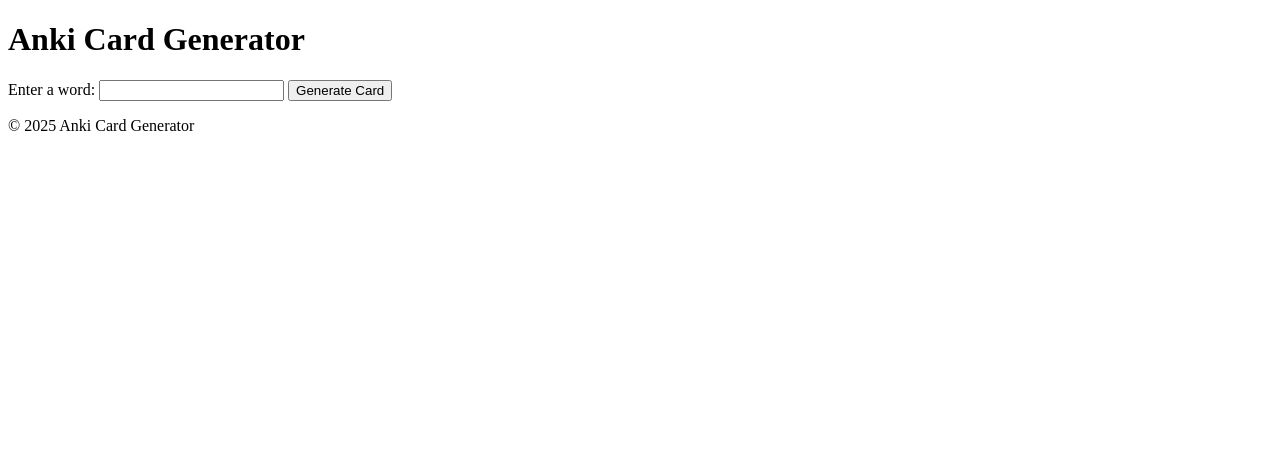
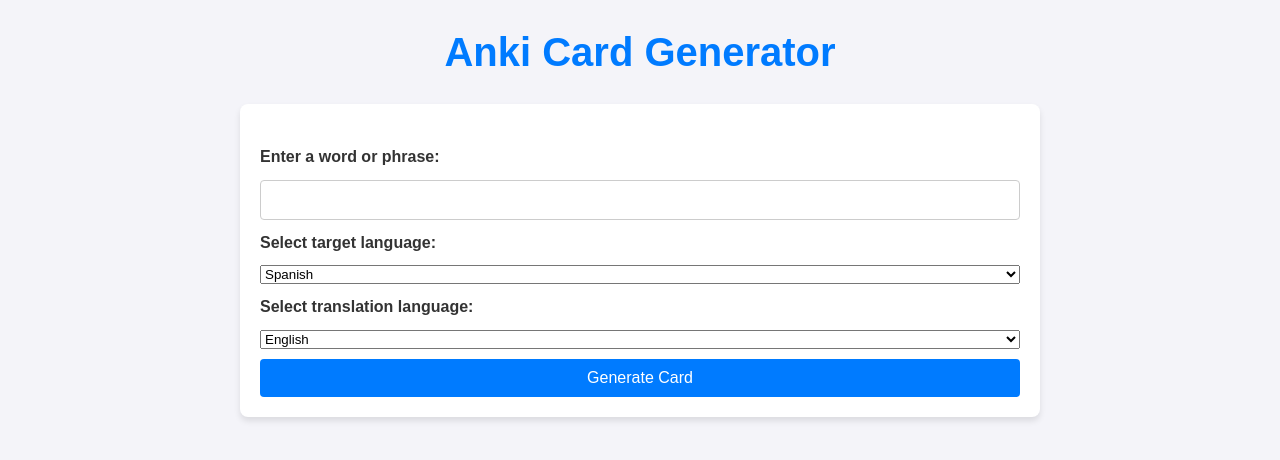
Before and after one commit to david-andexler/anki-card-generator, a FastAPI app: page / in a window 1280 px wide. Shown: the top 460 px of the page. Run offline with FastAPI, Linux system fonts and the light colour scheme.

Commit message:
Added dynamic prompt generation and support for multiple languages

```diff
--- a/app/main.py
+++ b/app/main.py
@@ -7,49 +7,115 @@
 from fastapi.responses import HTMLResponse
 from fastapi.staticfiles import StaticFiles
 from fastapi.templating import Jinja2Templates
+from starlette.responses import Response
 
 from app.utils.anki_api import send_to_ankiweb
+from app.utils.constants import AVAILABLE_LANGUAGES
 from app.utils.image_fetcher import fetch_image_url
 from app.utils.openai_client import generate_anki_fields
 from app.utils.tts_client import generate_audio_files
 
 app = FastAPI()
+
+# Mount static files
 app.mount(
     "/static",
     StaticFiles(directory=(Path(__file__).parent / "static")),
     name="static",
 )
+
+# Set up templates
 templates = Jinja2Templates(directory=Path(__file__).parent / "templates")
+
+
+# Global exception handler for all errors
+@app.exception_handler(Exception)  # type: ignore[misc]
+async def global_exception_handler(request: Request, exc: Exception) -> Response:
+    return templates.TemplateResponse(
+        "index.html",
+        {"request": request, "error": str(exc)},
+        status_code=500,
+    )
 
 
 @app.get("/", response_class=HTMLResponse)  # type: ignore[misc]
 def get_form(request: Request) -> HTMLResponse:
-    return templates.TemplateResponse("index.html", {"request": request})
+    # Pass ALLOWED_LANGUAGES to the template
+    return templates.TemplateResponse(
+        "index.html",
+        {
+            "request": request,
+            "languages": AVAILABLE_LANGUAGES,
+            "error": None,
+            "confirmation": None,
+            "preview": None,
+        },
+    )
 
 
 @app.post("/generate", response_class=HTMLResponse)  # type: ignore[misc]
-def generate_card(request: Request, word: Annotated[str, Form(...)]) -> HTMLResponse:
-    fields = generate_anki_fields(word)
-    image_url = fetch_image_url(word)
-    audio_word, audio_sentence = generate_audio_files(fields)
+def generate_card(
+    request: Request,
+    word: Annotated[str, Form(...)],
+    target_language: Annotated[str, Form(...)],
+    translation_language: Annotated[str, Form(...)],
+) -> HTMLResponse:
+    try:
+        fields = generate_anki_fields(
+            word,
+            target_language,
+            translation_language,
+        )
+        image_url = fetch_image_url(word)
+        audio_word, audio_sentence = generate_audio_files(fields)
 
-    fields["Image"] = image_url
-    fields["AudioWord"] = audio_word
-    fields["AudioSentence"] = audio_sentence
+        fields["Image"] = image_url
+        fields["AudioWord"] = audio_word
+        fields["AudioSentence"] = audio_sentence
 
-    return templates.TemplateResponse(
-        "index.html",
-        {"request": request, "preview": fields},
-    )
+        return templates.TemplateResponse(
+            "index.html",
+            {
+                "request": request,
+                "preview": fields,
+                "languages": AVAILABLE_LANGUAGES,
+                "error": None,
+                "confirmation": None,
+            },
+        )
+    except Exception as exc:  # noqa: BLE001
+        return templates.TemplateResponse(
+            "index.html",
+            {
+                "request": request,
+                "error": str(exc),
+                "languages": AVAILABLE_LANGUAGES,
+                "confirmation": None,
+                "preview": None,
+            },
+            status_code=500,
+        )
 
 
 @app.post("/submit", response_class=HTMLResponse)  # type: ignore[misc]
-def submit_card(request: Request, word: Annotated[str, Form(...)]) -> HTMLResponse:
-    fields = generate_anki_fields(word)
-    fields["Image"] = fetch_image_url(word)
-    fields["AudioWord"], fields["AudioSentence"] = generate_audio_files(fields)
-    send_to_ankiweb(fields)
-    return templates.TemplateResponse(
-        "index.html",
-        {"request": request, "confirmation": True},
-    )
+def submit_card(
+    request: Request,
+    word: Annotated[str, Form(...)],
+    target_language: Annotated[str, Form(...)],
+    translation_language: Annotated[str, Form(...)],
+) -> HTMLResponse:
+    try:
+        fields = generate_anki_fields(word, target_language, translation_language)
+        fields["Image"] = fetch_image_url(word)
+        fields["AudioWord"], fields["AudioSentence"] = generate_audio_files(fields)
+        send_to_ankiweb(fields)
+        return templates.TemplateResponse(
+            "index.html",
+            {"request": request, "confirmation": True},
+        )
+    except Exception as exc:  # noqa: BLE001
+        return templates.TemplateResponse(
+            "index.html",
+            {"request": request, "error": str(exc)},
+            status_code=500,
+        )
--- a/app/static/styles.css
+++ b/app/static/styles.css
@@ -0,0 +1,105 @@
+* {
+    margin: 0;
+    padding: 0;
+    box-sizing: border-box;
+}
+
+body {
+    font-family: Arial, sans-serif;
+    line-height: 1.6;
+    background-color: #f4f4f9;
+    color: #333;
+    padding: 20px;
+}
+
+header {
+    text-align: center;
+    margin-bottom: 20px;
+}
+
+header h1 {
+    font-size: 2.5rem;
+    color: #007bff;
+}
+
+main {
+    max-width: 800px;
+    margin: 0 auto;
+    background: #fff;
+    padding: 20px;
+    border-radius: 8px;
+    box-shadow: 0 4px 6px rgba(0, 0, 0, 0.1);
+}
+
+form {
+    display: flex;
+    flex-direction: column;
+    gap: 10px;
+}
+
+label {
+    font-weight: bold;
+}
+
+input[type="text"] {
+    padding: 10px;
+    font-size: 1rem;
+    border: 1px solid #ccc;
+    border-radius: 4px;
+}
+
+button {
+    padding: 10px 15px;
+    font-size: 1rem;
+    color: #fff;
+    background-color: #007bff;
+    border: none;
+    border-radius: 4px;
+    cursor: pointer;
+    transition: background-color 0.3s ease;
+}
+
+button:hover {
+    background-color: #0056b3;
+}
+
+section {
+    margin-top: 20px;
+}
+
+h2 {
+    font-size: 1.5rem;
+    color: #333;
+    margin-bottom: 10px;
+}
+
+p {
+    margin-bottom: 10px;
+}
+
+img {
+    max-width: 100%;
+    height: auto;
+    border-radius: 4px;
+}
+
+audio {
+    margin-top: 10px;
+}
+
+footer {
+    text-align: center;
+    margin-top: 20px;
+    font-size: 0.9rem;
+    color: #666;
+}
+
+.error {
+    color: #d9534f;
+    font-weight: bold;
+}
+
+.confirmation {
+    color: #007bff;
+    font-weight: bold;
+}
--- a/app/templates/index.html
+++ b/app/templates/index.html
@@ -15,8 +15,23 @@
     <main>
         <section>
             <form action="/generate" method="post">
-                <label for="word">Enter a word:</label>
+                <label for="word">Enter a word or phrase:</label>
                 <input type="text" id="word" name="word" required>
+                <label for="target_language">Select target language:</label>
+                <select id="target_language" name="target_language">
+                    {% for lang in languages %}
+                    <option value="{{ lang }}" {% if lang=="Spanish" %}selected{% endif %}>{{ lang }}</option>
+                    {% endfor %}
+                </select>
+
+                <!-- allow user to select what language the translations should be in -->
+                <label for="translation_language">Select translation language:</label>
+                <select id="translation_language" name="translation_language">
+                    {% for lang in languages %}
+                    <option value="{{ lang }}" {% if lang=="English" %}selected{% endif %}>{{ lang }}</option>
+                    {% endfor %}
+                </select>
+
                 <button type="submit">Generate Card</button>
             </form>
         </section>
@@ -41,14 +56,20 @@
         {% endif %}
 
         {% if confirmation %}
-        <section>
+        <section class="confirmation">
             <h2>Card Submitted!</h2>
             <p>Your card has been successfully added to Anki.</p>
         </section>
         {% endif %}
+
+        {% if error %}
+        <section class="error">
+            <h2>Error</h2>
+            <p><strong>Error Message:</strong> {{ error }}</p>
+        </section>
+        {% endif %}
     </main>
     <footer>
-        <p>&copy; 2025 Anki Card Generator</p>
     </footer>
 </body>
 
--- /dev/null
+++ b/app/utils/constants.py
@@ -0,0 +1,22 @@
+AVAILABLE_LANGUAGES = [
+    # Capitalize them
+    "English",
+    "French",
+    "German",
+    "Italian",
+    "Portuguese",
+    "Spanish",
+    "Dutch",
+    "Swedish",
+    "Norwegian",
+    "Danish",
+    "Finnish",
+    "Russian",
+    "Chinese",
+    "Japanese",
+    "Korean",
+    "Arabic",
+    "Turkish",
+    "Hindi",
+    "Bengali",
+]
```
Also changed, not shown: app/utils/openai_client.py (+12 -7 lines).
